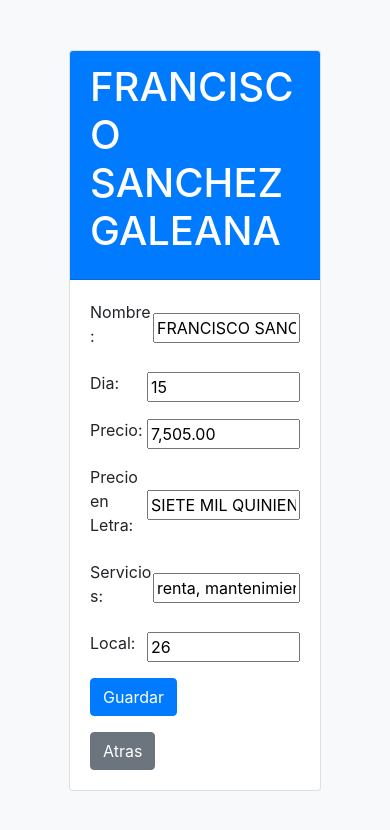
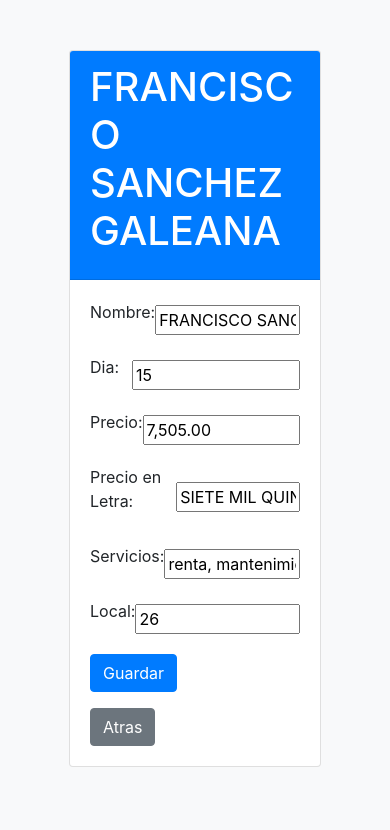
Before and after one commit to DonPon/recibos_django, a Django app: a page that uses recibos/templates/recibos/update_tenant.html in a window 390 px wide. Shown: the top 830 px of the page. Run offline with Django 4.2, Linux system fonts and the light colour scheme; data comes from the database, SQL or seed files in the repository; some libraries are stand-ins or nearby versions.

Commit message:
optimize for mobile

```diff
--- a/recibos/src/src_pdf_utils.py
+++ b/recibos/src/src_pdf_utils.py
@@ -201,7 +201,7 @@ def create_pdf_email(subject, text, month, name):
         os.makedirs(folder_path)'''
 
     # Define the filename
-    filename = f"Recibo_{month.upper()}_{name}.pdf"
+    filename = f"Recibo_{month.upper()}_{name.upper()}.pdf"
 
     # Create the full filepath using MEDIA_ROOT
     #filepath = os.path.join(settings.MEDIA_ROOT, filename)
--- a/recibos/templates/recibos/update_tenant.html
+++ b/recibos/templates/recibos/update_tenant.html
@@ -7,7 +7,7 @@
     <title>Actualizar</title>
     <link rel="stylesheet" href="https://stackpath.bootstrapcdn.com/bootstrap/4.5.2/css/bootstrap.min.css">
     <style>
-                body {
+                        body {
             background-color: #f8f9fa;
         }
         .container {
@@ -17,7 +17,7 @@
             width: 70%;
             margin: auto;
         }
-        .form-group {
+        .form {
             display: flex;
             justify-content: space-between;
             align-items: center;
@@ -45,28 +45,28 @@
             <div class="card-body">
                 <form method="post" action="{% url 'update_tenant' tenant_name=editing_tenant.name %}">
                     {% csrf_token %}
-                    <div class="form-group">
-                        <label for="{{ form.name.id_for_label }}">Nombre:</label>
+                    <div class="form">
+                        <p for="{{ form.name.id_for_label }}">Nombre:</p>
                         {{ form.name }}
                     </div>
-                    <div class="form-group">
-                        <label for="{{ form.dia.id_for_label }}">Dia:</label>
+                    <div class="form">
+                        <p for="{{ form.dia.id_for_label }}">Dia:</p>
                         {{ form.dia }}
                     </div>
-                    <div class="form-group">
-                        <label for="{{ form.precio.id_for_label }}">Precio:</label>
+                    <div class="form">
+                        <p for="{{ form.precio.id_for_label }}">Precio:</p>
                         {{ form.precio }}
                     </div>
-                    <div class="form-group">
-                        <label for="{{ form.precio_en_letra.id_for_label }}">Precio en Letra:</label>
+                    <div class="form">
+                        <p for="{{ form.precio_en_letra.id_for_label }}">Precio en Letra:</p>
                         {{ form.precio_en_letra }}
                     </div>
-                    <div class="form-group">
-                        <label for="{{ form.servicios.id_for_label }}">Servicios:</label>
+                    <div class="form">
+                        <p for="{{ form.servicios.id_for_label }}">Servicios:</p>
                         {{ form.servicios }}
                     </div>
-                    <div class="form-group">
-                        <label for="{{ form.local.id_for_label }}">Local:</label>
+                    <div class="form">
+                        <p for="{{ form.local.id_for_label }}">Local:</p>
                         {{ form.local }}
                     </div>
                     <button type="submit" class="btn btn-primary">Guardar</button>
```
